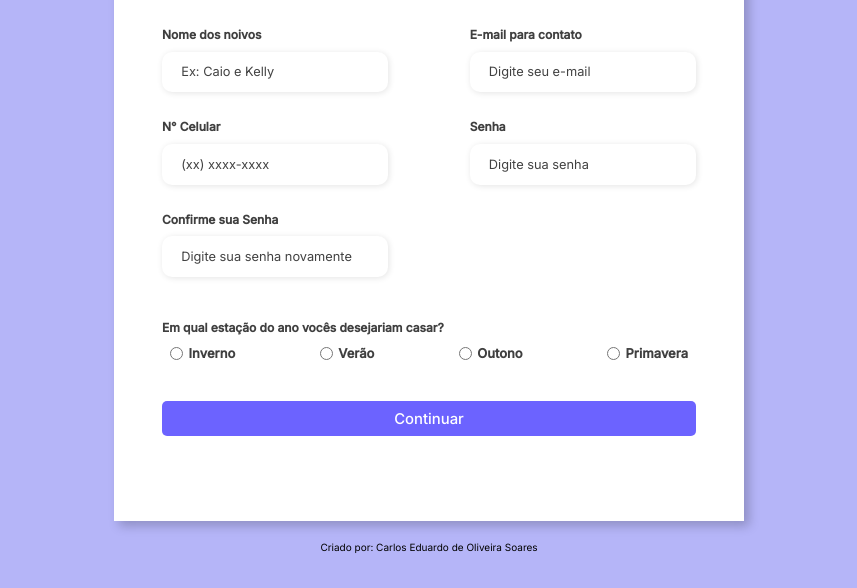
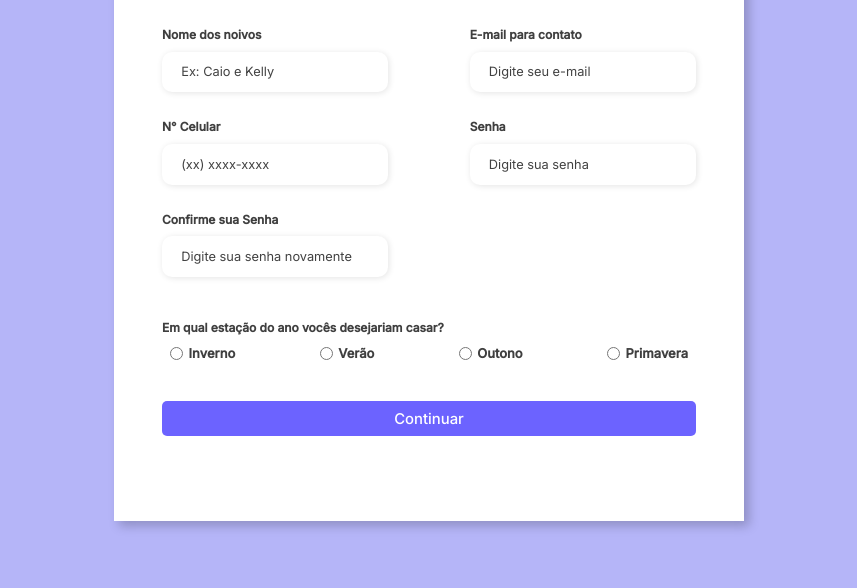
Before and after one commit to eduardooliveira3101/CADASTRO, a plain HTML site: page index.html in a window 1280 px wide. Shown: the part 222-810 px from the top of the page, without its empty margins (211-1068 px from the left). Drawn offline with Linux system fonts and the light colour scheme.

Commit message:
Atualização geral

```diff
--- a/css/style.css
+++ b/css/style.css
@@ -186,14 +186,6 @@ main {
     color: #fff;
 }
 
-footer {
-    display: flex;
-    justify-content: center;
-    font-size: 10px;
-
-}
-
-
 @media screen and (max-width: 1330px) {
     .form-image {
         display: none;
--- a/index.html
+++ b/index.html
@@ -98,11 +98,6 @@
     </div>
     </main>
 
-    <footer>
-        <div class="rodape">
-            <p>Criado por: Carlos Eduardo de Oliveira Soares</p>
-        </div>
-    </footer>
 
 </body>
 
```
Also changed, not shown: .github/project.jpg (added), .github/projeto.png (deleted), .github/projeto2.png (deleted), .github/projeto3.png (deleted), 1 other file.
